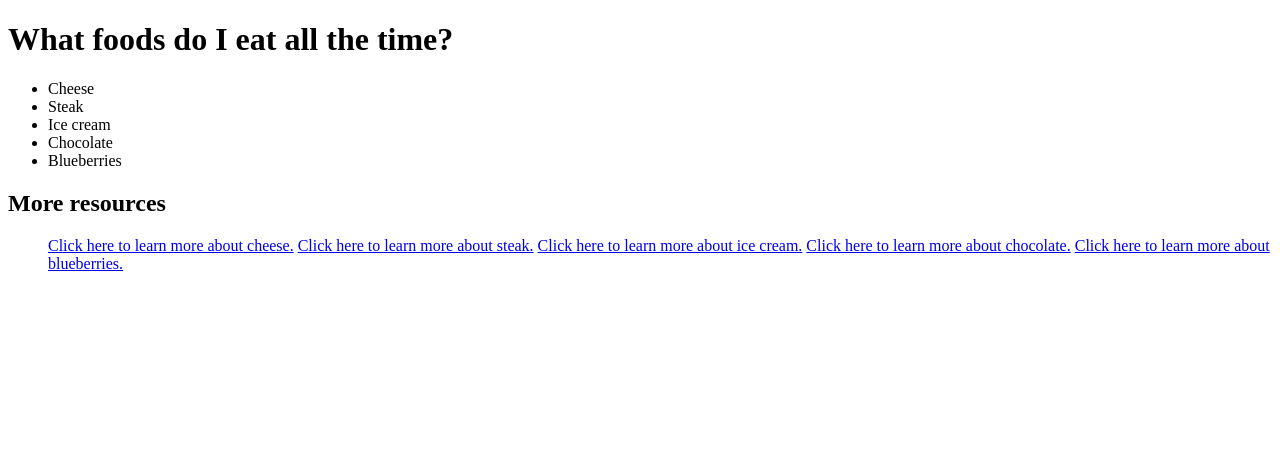
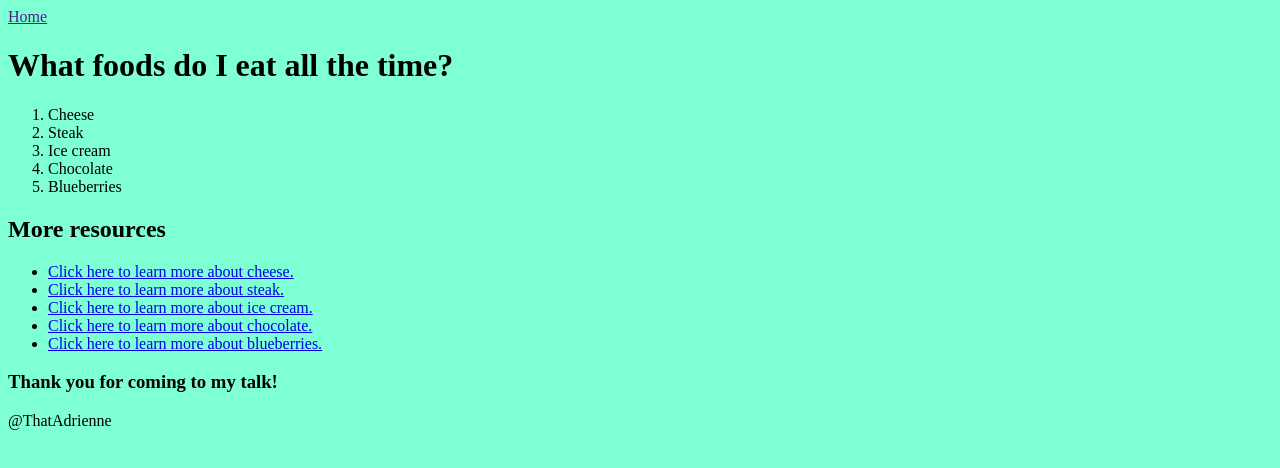
Before and after one commit to adrienneeaston/accessibility-presentation, a plain HTML site: page index.html in a window 1280 px wide. Drawn offline with Linux system fonts and the light colour scheme.

Commit message:
basic demo

```diff
--- a/index.html
+++ b/index.html
@@ -4,33 +4,37 @@
   <meta charset="UTF-8">
   <meta name="viewport" content="width=device-width, initial-scale=1.0">
   <title>Accessibility Demo</title>
+  <link rel="stylesheet" href="styles.css">
 </head>
 <body>
   <header>
+    <a href="">Home</a>
     <h1>What foods do I eat all the time?</h1>
   </header>
 
   <main>
-    <ul>
+    <ol>
       <li>Cheese</li>
       <li>Steak</li>
       <li>Ice cream</li>
       <li>Chocolate</li>
       <li>Blueberries</li>
-    </ul>
+    </ol>
 
     <h2>More resources</h2>
     <ul>
-      <a href="https://en.wikipedia.org/wiki/Cheese">Click here to learn more about cheese.</a>
-      <a href="https://en.wikipedia.org/wiki/Steak">Click here to learn more about steak.</a>
-      <a href="https://en.wikipedia.org/wiki/Ice_cream">Click here to learn more about ice cream.</a>
-      <a href="https://en.wikipedia.org/wiki/Chocolate">Click here to learn more about chocolate.</a>
-      <a href="https://en.wikipedia.org/wiki/Blueberry">Click here to learn more about blueberries.</a>
+      <li><a href="https://en.wikipedia.org/wiki/Cheese">Click here to learn more about cheese.</a></li>
+      <li><a href="https://en.wikipedia.org/wiki/Steak">Click here to learn more about steak.</a></li>
+      <li><a href="https://en.wikipedia.org/wiki/Ice_cream">Click here to learn more about ice cream.</a></li>
+      <li><a href="https://en.wikipedia.org/wiki/Chocolate">Click here to learn more about chocolate.</a></li>
+      <li><a href="https://en.wikipedia.org/wiki/Blueberry">Click here to learn more about blueberries.</a></li>
     </ul>
+
+    <h3>Thank you for coming to my talk!</h3>
   </main>
 
   <footer>
-
+    @ThatAdrienne
   </footer>
 </body>
 </html>
--- a/styles.css
+++ b/styles.css
@@ -0,0 +1,3 @@
+body {
+  background-color: aquamarine;
+}
```
